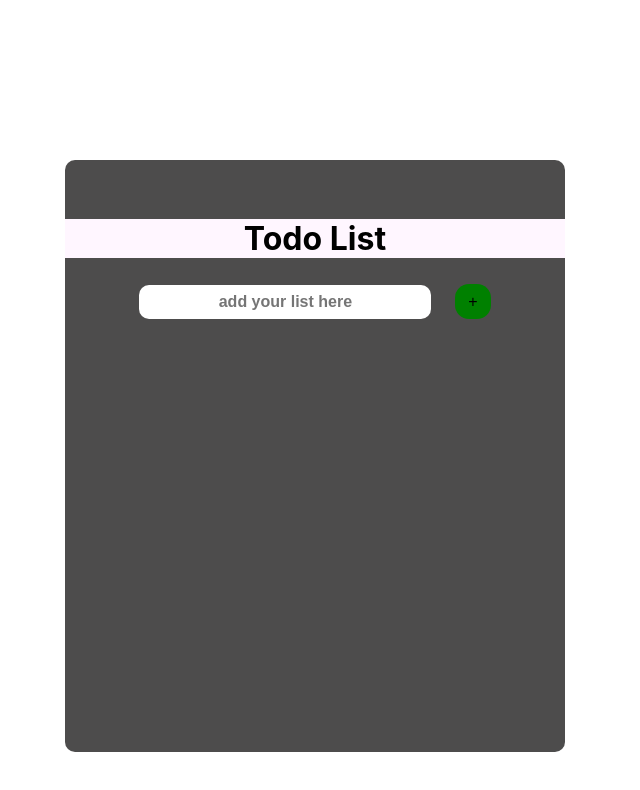
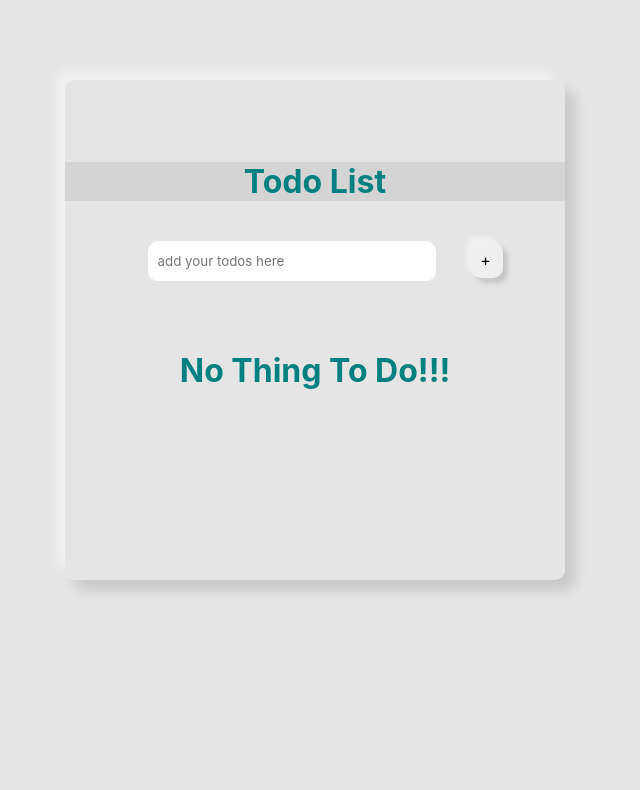
Before and after one commit to Dbibek/addltodos, a React (Create React App) app: page / in a window 1280 px wide. Shown: the top 790 px of the page, without its empty margins (325-965 px from the left). Built offline with nearby package versions, Linux system fonts and the light colour scheme.

Commit message:
data stored in localstorage

```diff
--- a/public/index.html
+++ b/public/index.html
@@ -8,6 +8,11 @@
     <meta
       name="description"
       content="Web site created using create-react-app"
+    />
+    <title>To Do List</title>
+    <link
+      rel="stylesheet"
+      href="https://cdnjs.cloudflare.com/ajax/libs/font-awesome/4.7.0/css/font-awesome.min.css"
     />
     <link rel="apple-touch-icon" href="%PUBLIC_URL%/logo192.png" />
     <!--
--- a/src/App.js
+++ b/src/App.js
@@ -1,10 +1,15 @@
-import { useState } from "react";
+import { useState, useEffect } from "react";
 import Input from "./components/Input";
 import TodoList from "./components/TodoList";
 
 function App() {
+  const parsedArray = JSON.parse(localStorage.getItem("newlists"));
   const [input, setInput] = useState("");
-  const [lists, setList] = useState([]);
+  const [lists, setList] = useState(parsedArray !== null ? parsedArray : []);
+
+  useEffect(() => {
+    localStorage.setItem("newlists", JSON.stringify(lists));
+  }, [lists]);
 
   console.log(lists);
   return (
--- a/src/components/Input.js
+++ b/src/components/Input.js
@@ -21,7 +21,7 @@ const Input = ({ input, setInput, lists, setList }) => {
     <form onSubmit={handleClick}>
       <input
         type="text"
-        placeholder="add your list here"
+        placeholder="add your todos here"
         value={input}
         required
         onChange={handleChange}
--- /dev/null
+++ b/src/components/Todo.js
@@ -0,0 +1,33 @@
+import React from "react";
+
+const Todo = ({ lists, handleComplete, handleDelete }) => {
+  return (
+    <>
+      {lists.map((list) => (
+        <li key={list.id}>
+          <div className="todo">
+            <h4 className={list.completed ? "complete" : "notcomplete"}>
+              {list.value}
+            </h4>
+
+            <div className="buttondiv">
+              <i
+                className="fa fa-trash"
+                title="Delete"
+                onClick={() => handleDelete(list)}
+              />
+              <input
+                className="checked"
+                type="checkbox"
+                onClick={() => handleComplete(list)}
+              />
+            </div>
+          </div>
+        </li>
+      ))}
+      <h2> you have {lists.length} things to do</h2>
+    </>
+  );
+};
+
+export default Todo;
--- a/src/components/TodoList.js
+++ b/src/components/TodoList.js
@@ -1,4 +1,5 @@
 import React from "react";
+import Todo from "./Todo";
 
 const TodoList = ({ lists, setList }) => {
   const handleDelete = ({ id }) => {
@@ -16,21 +17,15 @@ const TodoList = ({ lists, setList }) => {
   };
   return (
     <div className="todos">
-      {lists.map((list) => (
-        <li key={list.id}>
-          <div className="todo">
-            <h3 className={list.completed ? "complete" : "notcomplete"}>
-              {list.value}
-            </h3>
-            <div className="buttondiv">
-              <button className="btn-del" onClick={() => handleDelete(list)}>
-                X
-              </button>
-              <button onClick={() => handleComplete(list)}>✓</button>
-            </div>
-          </div>
-        </li>
-      ))}
+      {lists.length === 0 ? (
+        <h2>No thing to do!!!</h2>
+      ) : (
+        <Todo
+          lists={lists}
+          handleDelete={handleDelete}
+          handleComplete={handleComplete}
+        />
+      )}
     </div>
   );
 };
--- a/src/index.css
+++ b/src/index.css
@@ -1,4 +1,6 @@
-body {
+* {
+  padding: 0;
+  box-sizing: border-box;
   margin: 0;
   font-family: -apple-system, BlinkMacSystemFont, "Segoe UI", "Roboto", "Oxygen",
     "Ubuntu", "Cantarell", "Fira Sans", "Droid Sans", "Helvetica Neue",
@@ -11,22 +13,50 @@ code {
   font-family: source-code-pro, Menlo, Monaco, Consolas, "Courier New",
     monospace;
 }
+body {
+  width: 100%;
+  min-height: 100vh;
+  background: #e5e5e5;
+}
+
 .app {
   text-align: center;
   justify-content: center;
   align-items: center;
-  background-color: rgb(77, 76, 76);
+  /* background-color: rgb(77, 76, 76); */
   width: 500px;
-  height: 70vh;
-  margin: 10rem auto;
+  min-height: 500px;
+  margin: 5rem auto;
   padding-top: 2rem;
   border-radius: 10px;
+  box-shadow: 10px 10px 13px #0002, -10px -10px 13px #fff7;
 }
+h2 {
+  font-size: 2em;
+  text-align: center;
+  color: teal;
+  margin-top: 50px;
+  margin-bottom: 20px;
+  text-transform: capitalize;
+}
+
+/* .app {
+  width: 400px;
+  min-height: 500px;
+  text-align: center;
+  justify-content: center;
+  position: absolute;
+  top: 50px;
+  left: 50%;
+  transform: translateX(-50%);
+  border-radius: 20px;
+  box-shadow: 10px 10px 13px #0002, -10px -10px 13px #fff7;
+} */
 .heading {
   font-size: 2rem;
-  background-color: rgb(255, 246, 255);
+  background-color: rgb(212, 212, 212);
 }
-input {
+/* input {
   width: 18rem;
   height: 2rem;
   border-radius: 10px;
@@ -36,6 +66,17 @@ input {
   outline: none;
   transition: all 0.4s ease-in-out;
   font-weight: 600;
+  margin: 2rem auto;
+} */
+input {
+  border-radius: 10px;
+  margin: 20px;
+  height: 40px;
+  width: 18rem;
+  border: none;
+  outline: none;
+  padding: 10px;
+  transition: all 0.4s ease-in-out;
 }
 input:focus {
   transform: scale(1.1);
@@ -44,18 +85,20 @@ button {
   font-size: 1rem;
   width: 2.2rem;
   height: 2.2rem;
-  border-radius: 40%;
+  border-radius: 10px;
   outline: none;
   border: none;
   cursor: pointer;
 }
 .btn-add {
-  margin-left: 1.5rem;
-  background-color: green;
-  transition: all 0.2s ease-in-out;
+  width: 2rem;
+  margin-left: 15px;
+  letter-spacing: 2px;
+  cursor: pointer;
+  box-shadow: -5px -5px 5px #fff7, 5px 5px 5px #0002;
 }
 .btn-add:hover {
-  background-color: rgb(124, 214, 131);
+  background-color: rgb(189, 189, 189);
   transform: scale(1.1);
 }
 .todos {
@@ -64,28 +107,52 @@ button {
 }
 li {
   margin-bottom: 0.5rem;
+  text-transform: capitalize;
 }
 .todo {
   display: flex;
-  justify-content: space-around;
+  justify-content: flex-start;
   align-items: center;
-  background-color: gray;
+  text-align: start;
+  width: 100%;
+  background-color: rgb(212, 212, 212);
+  animation: mymove 1s;
+  position: relative;
+  animation-fill-mode: forwards;
+}
+.todo h4 {
+  width: 75%;
+  margin-left: 1rem;
 }
 .complete {
   text-decoration: line-through;
-  font-size: 1.5rem;
-  color: rgb(85, 31, 15);
+  font-size: 1rem;
+  color: rgb(180, 46, 6);
 }
 .notcomplete {
   text-decoration: none;
-  font-size: 1.5rem;
-  color: green;
+  font-size: 1rem;
+  color: teal;
 }
 .buttondiv {
   display: flex;
-  justify-content: space-between;
+  justify-content: space-around;
+  width: 25%;
+  align-items: center;
 }
-.btn-del {
-  background-color: red;
-  margin-right: 1rem;
+.fa {
+  color: rgb(148, 7, 7);
+  font-size: 1.5rem;
 }
+.checked {
+  width: 1.5rem;
+  height: 1.5rem;
+}
+@keyframes mymove {
+  from {
+    left: -1000px;
+  }
+  to {
+    left: 0px;
+  }
+}
```
